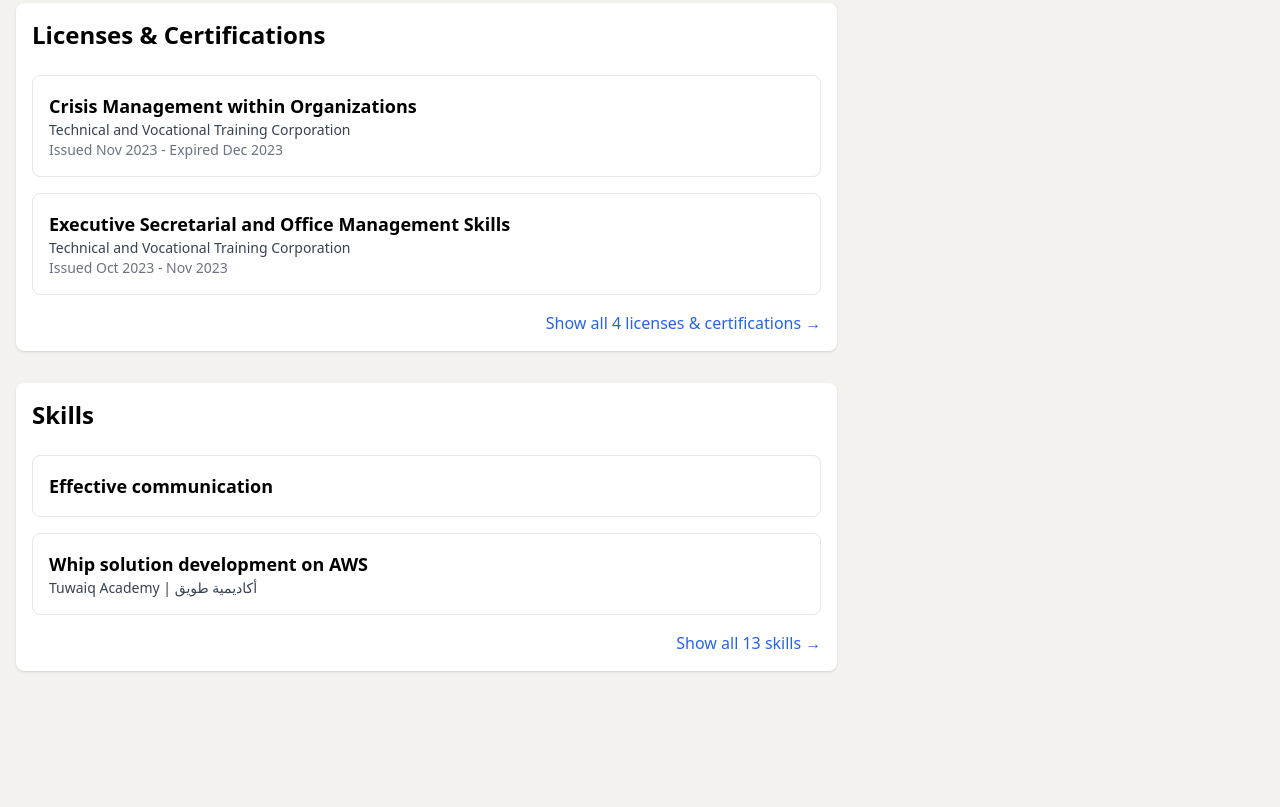
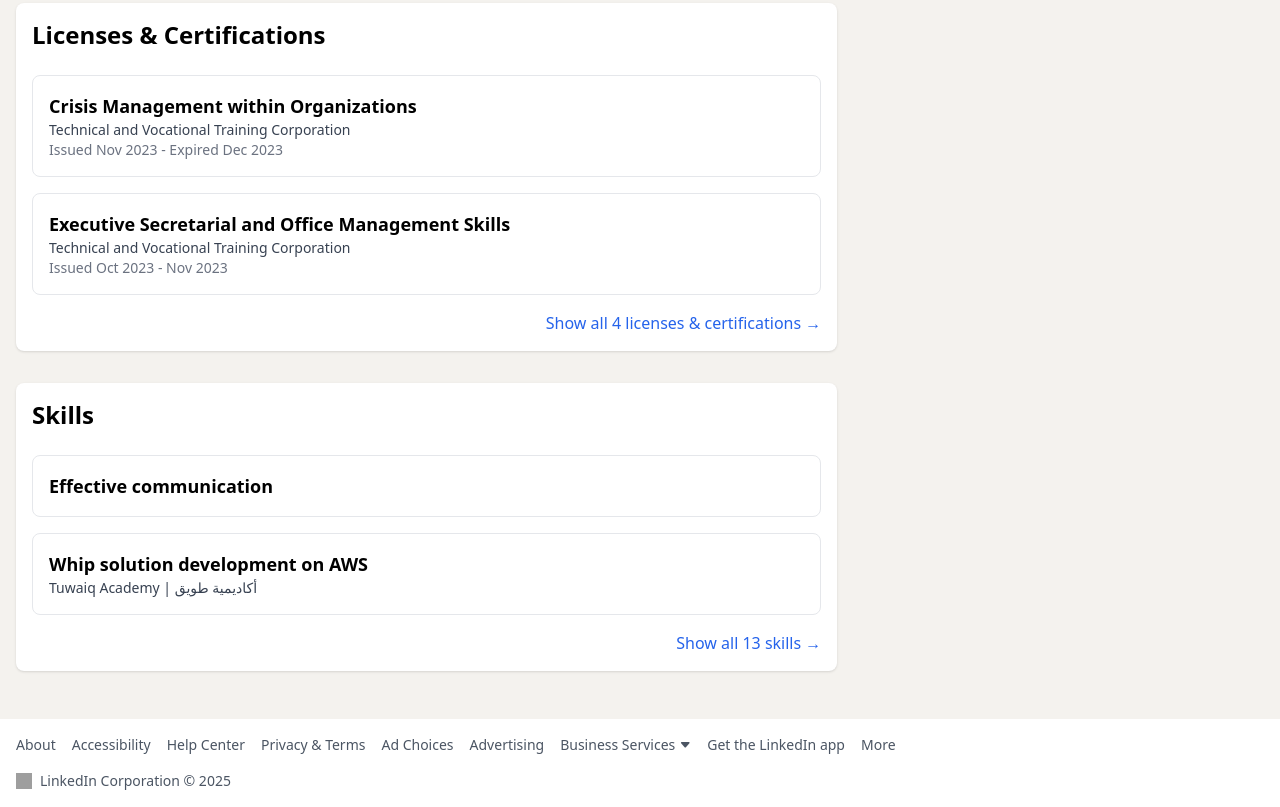
Before and after one commit to LAYAN-Alabdullah/Final-Project, a plain HTML site: page index.html in a window 1280 px wide. Shown: the part 1571-2378 px from the top of the page. Before the commit the page ends 2258 px from the top, so only its background shows below. Drawn offline with nearby package versions, Linux system fonts and the light colour scheme; grey boxes are pictures that could not be loaded.

Commit message:
Update index.html

```diff
--- a/index.html
+++ b/index.html
@@ -282,5 +282,35 @@
       </div>
     </div>
   </div>
+<!-- Footer -->
+  <footer class="bg-white mt-8">
+    <div class="container mx-auto px-4 py-4 text-sm text-gray-600 flex flex-wrap justify-center md:justify-start gap-4">
+      <a href="#" class="hover:underline">About</a>
+      <a href="#" class="hover:underline">Accessibility</a>
+      <a href="#" class="hover:underline">Help Center</a>
+      <a href="#" class="hover:underline">Privacy &amp; Terms</a>
+      <a href="#" class="hover:underline">Ad Choices</a>
+      <a href="#" class="hover:underline">Advertising</a>
+      <div class="relative group inline-block">
+        <button class="hover:underline flex items-center">
+          Business Services
+          <i class="bi bi-caret-down-fill ml-1 text-xs"></i>
+        </button>
+      </div>
+      <a href="#" class="hover:underline">Get the LinkedIn app</a>
+      <a href="#" class="hover:underline">More</a>
+    </div>
+    <div class="container mx-auto px-4 pb-4 text-sm text-gray-600 flex flex-col items-center md:flex-row md:justify-between">
+      <div class="flex items-center space-x-2">
+        <img
+          src="https://upload.wikimedia.org/wikipedia/commons/thumb/8/81/LinkedIn_icon.svg/2048px-LinkedIn_icon.svg.png"
+          alt="LinkedIn"
+          class="w-4 h-4"
+        >
+        <span>LinkedIn Corporation © 2025</span>
+      </div>
+    </div>
+  </footer>
+
 </body>
 </html>
```
